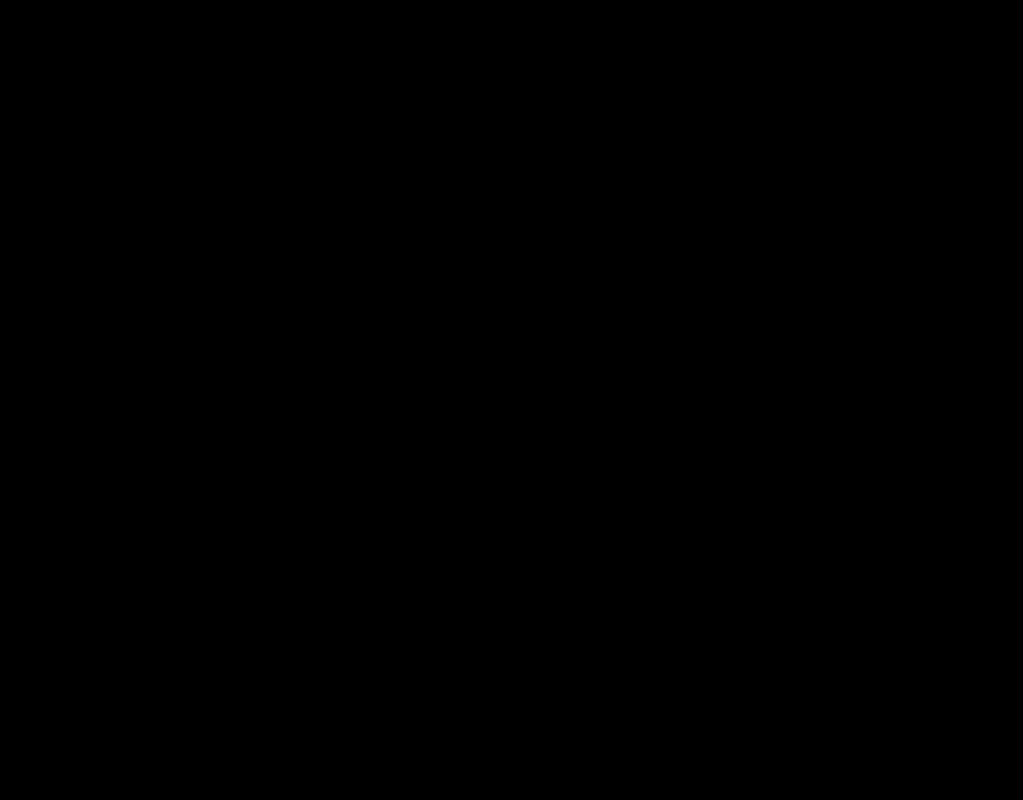
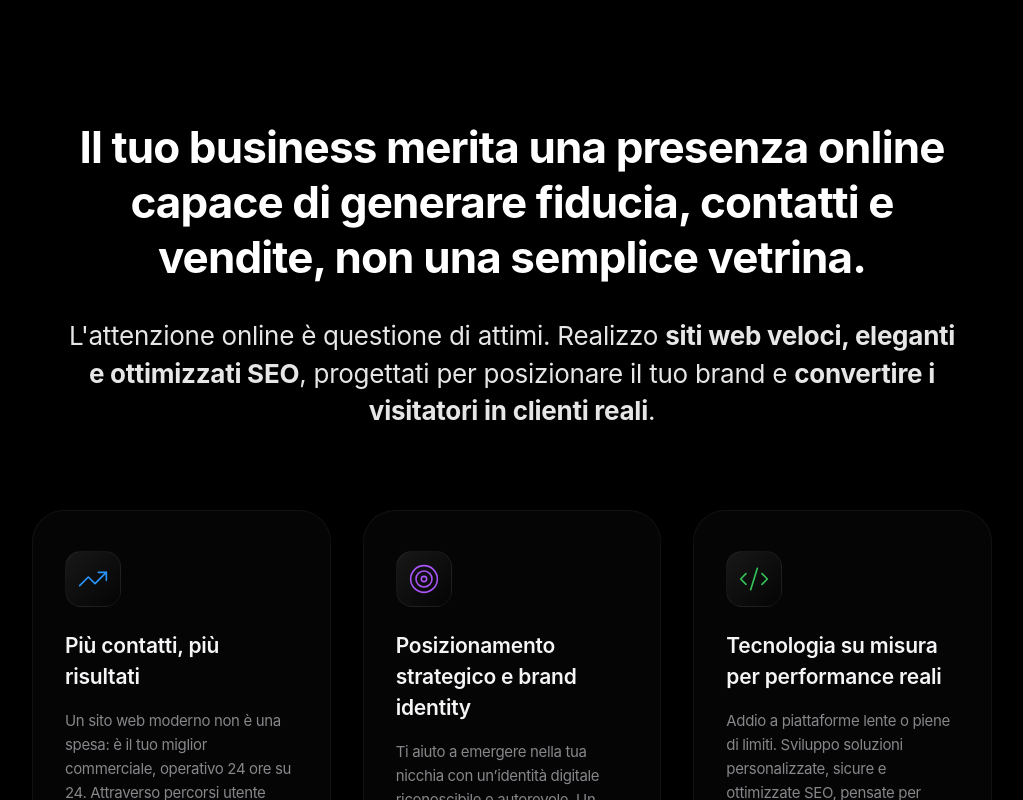
Before and after one commit to eltonbrahja/myPortfolio, a React (Vite) app: page / in a window 1280 px wide. Shown: the part 880-1680 px from the top of the page, without its empty margins (128-1151 px from the left). Built offline with nearby package versions, Linux system fonts and the light colour scheme.

Commit message:
migliorie testo e animazioni home

```diff
--- a/src/locales/translations.js
+++ b/src/locales/translations.js
@@ -25,7 +25,7 @@ const translations = {
       heroTitle2: "risultati digitali misurabili.",
       scrollDown: "Scorri per scoprire",
       valueTitle: "Il tuo business merita una presenza online capace di generare fiducia, contatti e vendite, non una semplice vetrina.",
-      valueSubtitle: "Oggi l’attenzione online dura pochi secondi. Un sito lento, confuso o poco curato fa scappare i potenziali clienti prima ancora che conoscano i tuoi servizi. Per questo sviluppo esperienze web veloci, eleganti e strategiche, progettate per valorizzare il tuo brand e trasformare i visitatori in clienti reali.",
+      valueSubtitle: "L'attenzione online è questione di attimi. Realizzo <strong>siti web veloci, eleganti e ottimizzati SEO</strong>, progettati per posizionare il tuo brand e <strong>convertire i visitatori in clienti reali</strong>.",
       features: [
         {
           title: "Più contatti, più risultati",
@@ -195,7 +195,7 @@ const translations = {
       heroTitle2: "measurable digital results.",
       scrollDown: "Scroll to discover",
       valueTitle: "Your business deserves an online presence capable of generating trust, leads, and sales, not just a simple showcase.",
-      valueSubtitle: "Today's online attention span lasts a few seconds. A slow, confusing, or poorly designed website drives potential customers away before they even know your services. That's why I develop fast, elegant, and strategic web experiences designed to elevate your brand and turn visitors into real clients.",
+      valueSubtitle: "Online attention is fleeting. I build <strong>fast, elegant, and SEO-optimized websites</strong>, intuitively designed to elevate your brand and <strong>convert visitors into real clients</strong>.",
       features: [
         {
           title: "More leads, more results",
--- a/src/pages/Home.css
+++ b/src/pages/Home.css
@@ -126,69 +126,48 @@
 
 /* ==================== VALUE PROP SECTION ==================== */
 .value-prop-section {
-  padding: 0 0 120px 0;
+  padding: 120px 0;
   background-color: var(--bg-color);
   position: relative;
   z-index: 10;
 }
 
-/* Apple Style Scroll Effect */
-.apple-scroll-container {
-  height: 400vh; /* Tempo di scorrimento delle 3 scene */
-  position: relative;
-  width: 100%;
+.value-prop-container {
+  max-width: 1100px;
+  margin: 0 auto;
+  padding: 0 24px;
 }
 
-.apple-scroll-sticky {
-  position: sticky;
-  top: 0;
-  height: 100vh;
-  display: flex;
-  align-items: center;
-  justify-content: center;
-  overflow: hidden;
-}
-
-.apple-scroll-content {
-  position: absolute;
-  width: 100%;
+.value-prop-header {
+  text-align: center;
   max-width: 900px;
-  padding: 0 24px;
-  text-align: center;
-  will-change: transform, opacity;
-}
-.apple-scroll-content.subtitle-content {
-  max-width: 1000px;
-}
-.apple-scroll-content.grid-content {
-  max-width: 1200px;
+  margin: 0 auto 80px auto;
 }
 
 /* Titoli */
 .value-title {
-  font-size: 36px;
+  font-size: 32px;
   font-weight: 700;
   letter-spacing: -0.02em;
   color: #fff;
-  margin: 0;
-  line-height: 1.2;
+  margin: 0 0 24px 0;
+  line-height: 1.25;
 }
 @media (min-width: 768px) {
-  .value-title { font-size: 48px; }
+  .value-title { font-size: 44px; margin: 0 0 32px 0; }
 }
 
 .value-subtitle {
-  font-size: 24px;
-  line-height: 1.4;
-  color: #fff;
-  font-weight: 500;
+  font-size: 20px;
+  line-height: 1.5;
+  color: rgba(255, 255, 255, 0.9);
+  font-weight: 400;
   letter-spacing: -0.01em;
-  text-shadow: 0 4px 20px rgba(0,0,0,0.8);
 }
 @media (min-width: 768px) {
   .value-subtitle {
-    font-size: 32px;
-    line-height: 1.35;
+    font-size: 26px;
+    line-height: 1.45;
   }
 }
 
--- a/src/pages/Home.jsx
+++ b/src/pages/Home.jsx
@@ -1,5 +1,5 @@
-import React, { useRef } from 'react';
-import { motion, useScroll, useTransform } from 'framer-motion';
+import React from 'react';
+import { motion } from 'framer-motion';
 import { Link } from 'react-router-dom';
 import PageTransition from '../components/PageTransition';
 import { Rocket, FolderOpen, ChevronDown, TrendingUp, Target, Code2 } from 'lucide-react';
@@ -8,28 +8,6 @@ import './Home.css';
 
 const Home = () => {
   const { t } = useLanguage();
-
-  // Apple style scroll effect refs and transforms
-  const scrollRef = useRef(null);
-  const { scrollYProgress } = useScroll({
-    target: scrollRef,
-    offset: ["start start", "end end"]
-  });
-
-  // 1. Animazione Titolo
-  const titleOpacity = useTransform(scrollYProgress, [0, 0.1, 0.2, 0.3], [0, 1, 1, 0]);
-  const titleY = useTransform(scrollYProgress, [0, 0.1, 0.2, 0.3], [50, 0, 0, -50]);
-  const titlePointer = useTransform(scrollYProgress, [0, 0.29, 0.3], ["auto", "auto", "none"]);
-
-  // 2. Animazione Sottotitolo (più grande)
-  const subtitleOpacity = useTransform(scrollYProgress, [0.25, 0.35, 0.5, 0.6], [0, 1, 1, 0]);
-  const subtitleY = useTransform(scrollYProgress, [0.25, 0.35, 0.5, 0.6], [50, 0, 0, -50]);
-  const subtitlePointer = useTransform(scrollYProgress, [0, 0.25, 0.59, 0.6], ["none", "auto", "auto", "none"]);
-
-  // 3. Animazione Features Grid
-  const gridOpacity = useTransform(scrollYProgress, [0.55, 0.65, 1, 1], [0, 1, 1, 1]);
-  const gridY = useTransform(scrollYProgress, [0.55, 0.65], [100, 0]);
-  const gridPointer = useTransform(scrollYProgress, [0, 0.64, 0.65], ["none", "none", "auto"]);
 
   return (
     <PageTransition>
@@ -67,35 +45,23 @@ const Home = () => {
           </motion.div>
         </section>
 
-        {/* VALUE PROPOSITION SECTION (APPLE SCROLL) */}
+        {/* VALUE PROPOSITION SECTION */}
         <section className="value-prop-section">
+          <div className="value-prop-container">
 
-          <div ref={scrollRef} className="apple-scroll-container">
-            <div className="apple-scroll-sticky">
-
-              {/* Titolo Principale */}
+            {/* INTESTAZIONE */}
             <motion.div
-                className="apple-scroll-content"
-                style={{ opacity: titleOpacity, y: titleY, pointerEvents: titlePointer }}
+              initial={{ opacity: 0, y: 30 }}
+              whileInView={{ opacity: 1, y: 0 }}
+              viewport={{ once: true, margin: "-100px" }}
+              transition={{ duration: 0.8 }}
+              className="value-prop-header"
             >
               <h2 className="value-title">{t('home.valueTitle')}</h2>
+              <p className="value-subtitle" dangerouslySetInnerHTML={{ __html: t('home.valueSubtitle') }} />
             </motion.div>
 
-              {/* Sottotitolo */}
-              <motion.div
-                className="apple-scroll-content subtitle-content"
-                style={{ opacity: subtitleOpacity, y: subtitleY, pointerEvents: subtitlePointer }}
-              >
-                <p className="value-subtitle">
-                  {t('home.valueSubtitle')}
-                </p>
-              </motion.div>
-
-              {/* Grid Servizi/Features */}
-              <motion.div
-                className="apple-scroll-content grid-content"
-                style={{ opacity: gridOpacity, y: gridY, pointerEvents: gridPointer }}
-              >
+            {/* GRID SERVIZI/FEATURES */}
             <div className="value-grid">
               {[
                 {
@@ -117,27 +83,29 @@ const Home = () => {
                   color: "green"
                 }
               ].map((val, idx) => (
-                    <div key={idx} className="value-card">
+                <motion.div
+                  initial={{ opacity: 0, y: 30 }}
+                  whileInView={{ opacity: 1, y: 0 }}
+                  viewport={{ once: true, margin: "-50px" }}
+                  transition={{ duration: 0.6, delay: 0.1 * idx }}
+                  key={idx}
+                  className="value-card"
+                >
                   <div className={`value-icon-wrapper text-${val.color}`}>
                     {val.icon}
                   </div>
                   <h3>{val.title}</h3>
                   <p>{val.desc}</p>
-                    </div>
+                </motion.div>
               ))}
             </div>
-              </motion.div>
 
-            </div>
-          </div>
-
-          {/* CTA FINALE (Fuori dallo sticky, scrolla normalmente alla fine) */}
-          <div className="value-prop-container">
+            {/* CTA FINALE */}
             <motion.div
               initial={{ opacity: 0, scale: 0.95, y: 50 }}
               whileInView={{ opacity: 1, scale: 1, y: 0 }}
-              viewport={{ once: true, margin: "-10%" }}
-              transition={{ duration: 0.8 }}
+              viewport={{ once: true, margin: "-50px" }}
+              transition={{ duration: 0.8, delay: 0.2 }}
               className="cta-glass-card"
             >
               <h2 className="cta-title">{t('home.closingText')}</h2>
@@ -150,8 +118,8 @@ const Home = () => {
                 </Link>
               </div>
             </motion.div>
+
           </div>
-
         </section>
 
       </div>
```
Lines whose indentation alone changed are shown as unchanged.
